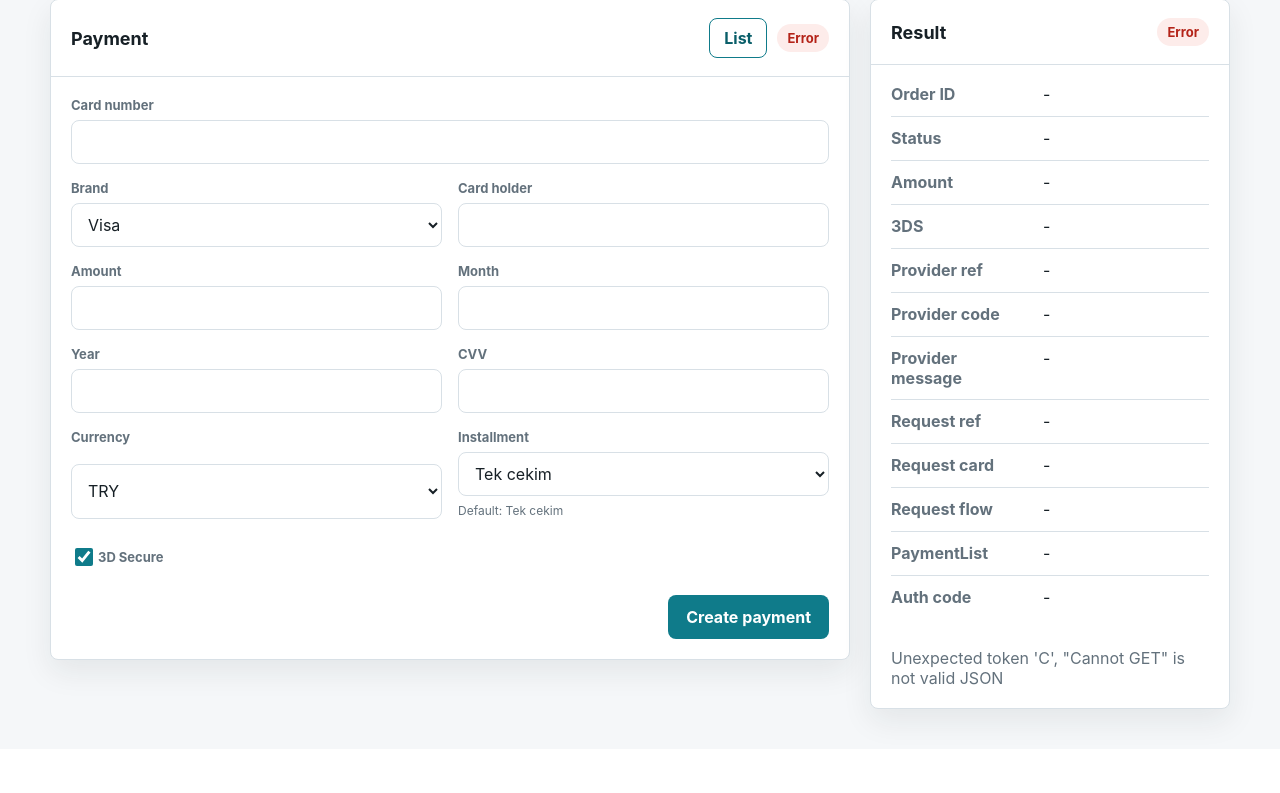
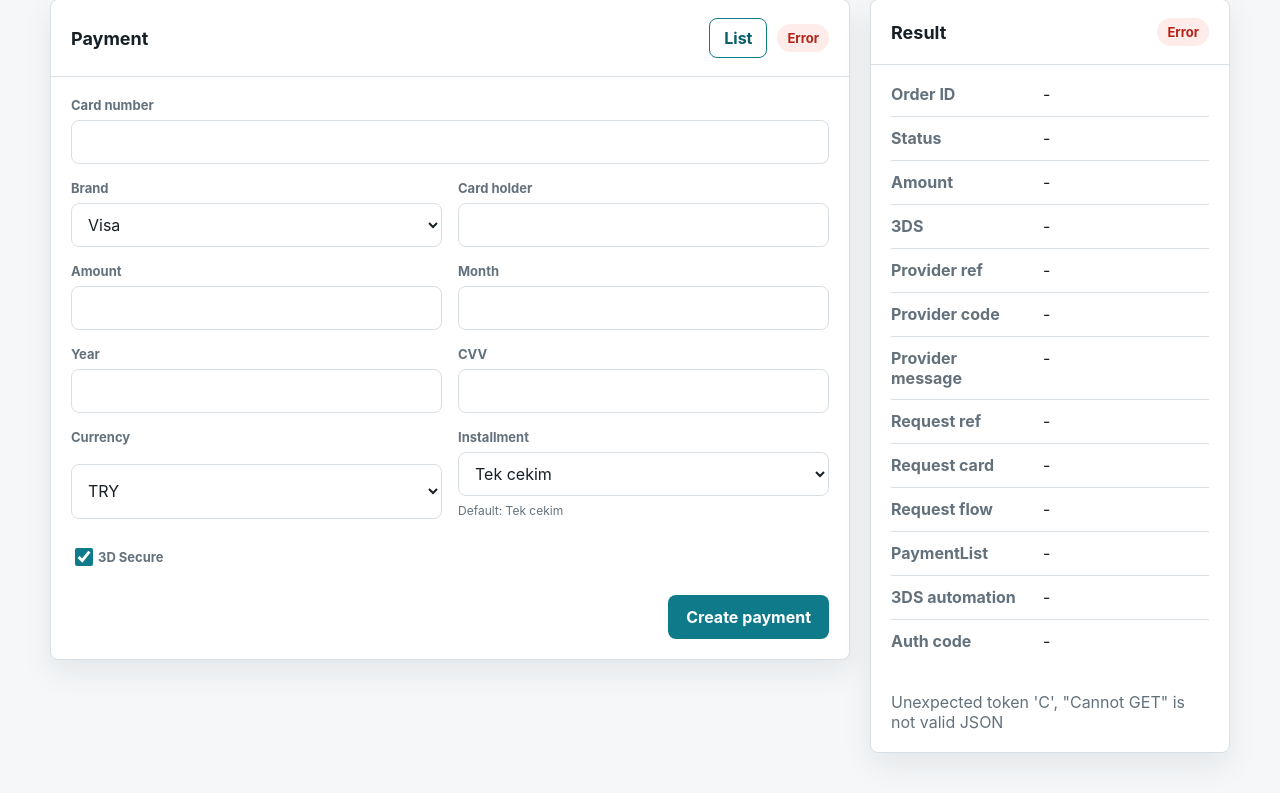
Before and after one commit to canreves/vpos, a Python web app: template src/paynkolay_pos/web/templates/payment.html in a window 1280 px wide. Shown: the part 117-910 px from the top of the page. Before the commit the page ends 853 px from the top, so only its background shows below. Run offline with Jinja, Linux system fonts and the light colour scheme; the template is opened without the code that fills it, so the values that code supplies are empty.

Commit message:
feat: show 3DS automation state in UI

```diff
--- a/src/paynkolay_pos/web/static/js/payment-form.js
+++ b/src/paynkolay_pos/web/static/js/payment-form.js
@@ -39,8 +39,10 @@
     requestFlow: document.getElementById("result-request-flow"),
     paymentListStatus: document.getElementById("result-payment-list-status"),
     paymentListAuth: document.getElementById("result-payment-list-auth"),
+    threeDsAutomation: document.getElementById("result-three-ds-automation"),
   };
   const threeDsLink = document.getElementById("result-three-ds-link");
+  let paymentPoll = null;
 
   function setMessage(text, kind) {
     message.textContent = text;
@@ -63,6 +65,54 @@
     threeDsLink.href = url;
     threeDsLink.classList.remove("hidden");
     threeDsLink.removeAttribute("aria-disabled");
+  }
+
+  function renderThreeDsAutomation(automation) {
+    if (!automation) {
+      resultFields.threeDsAutomation.textContent = "-";
+      return;
+    }
+    const source = automation.otp_source_type || "no-source";
+    const submitted = automation.submitted ? "submitted" : "not-submitted";
+    resultFields.threeDsAutomation.textContent =
+      `${automation.status} ${submitted} source=${source}`;
+  }
+
+  function renderPaymentState(response) {
+    resultFields.status.textContent = response.status;
+    if (response.payment_list) {
+      resultFields.paymentListStatus.textContent =
+        response.payment_list.status || response.payment_list.error || "-";
+      resultFields.paymentListAuth.textContent = response.payment_list.authorization_code || "-";
+    } else {
+      resultFields.paymentListStatus.textContent = "-";
+      resultFields.paymentListAuth.textContent = "-";
+    }
+    renderThreeDsAutomation(response.three_ds_automation);
+  }
+
+  function startPaymentPolling(orderId) {
+    if (paymentPoll !== null) {
+      window.clearInterval(paymentPoll);
+    }
+    paymentPoll = window.setInterval(() => {
+      window.PaynkolayApi.getPayment(orderId)
+        .then((response) => {
+          renderPaymentState(response);
+          const automation = response.three_ds_automation;
+          const automationDone = automation && automation.status !== "running";
+          const statusDone =
+            response.status !== "pending_3ds" && response.status !== "three_ds_rendered";
+          if (automationDone || statusDone) {
+            window.clearInterval(paymentPoll);
+            paymentPoll = null;
+          }
+        })
+        .catch(() => {
+          window.clearInterval(paymentPoll);
+          paymentPoll = null;
+        });
+    }, 2000);
   }
 
   function applySelectedCardFlow(card) {
@@ -461,18 +511,12 @@
         resultFields.requestCard.textContent = "-";
         resultFields.requestFlow.textContent = "-";
       }
-      if (response.payment_list) {
-        resultFields.paymentListStatus.textContent =
-          response.payment_list.status || response.payment_list.error || "-";
-        resultFields.paymentListAuth.textContent = response.payment_list.authorization_code || "-";
-      } else {
-        resultFields.paymentListStatus.textContent = "-";
-        resultFields.paymentListAuth.textContent = "-";
-      }
+      renderPaymentState(response);
       const threeDsUrl = response.three_ds && response.three_ds.render_url;
       if (hasValidThreeDsUrl(threeDsUrl)) {
         showThreeDsLink(threeDsUrl);
         setMessage(response.message, "success");
+        startPaymentPolling(response.order_id);
       } else if (response.requires_3ds && response.status === "pending_3ds") {
         hideThreeDsLink();
         setMessage("3D Secure challenge URL was not returned for this payment.", "error");
--- a/src/paynkolay_pos/web/templates/parallel.html
+++ b/src/paynkolay_pos/web/templates/parallel.html
@@ -111,6 +111,7 @@
                   <th>Class</th>
                   <th>Provider</th>
                   <th>PaymentList</th>
+                  <th>3DS Auto</th>
                   <th>3DS</th>
                   <th>Duration</th>
                 </tr>
--- a/src/paynkolay_pos/web/templates/payment.html
+++ b/src/paynkolay_pos/web/templates/payment.html
@@ -241,6 +241,10 @@
               <dd id="result-payment-list-status">-</dd>
             </div>
             <div>
+              <dt>3DS automation</dt>
+              <dd id="result-three-ds-automation">-</dd>
+            </div>
+            <div>
               <dt>Auth code</dt>
               <dd id="result-payment-list-auth">-</dd>
             </div>
```
Also changed, not shown: src/paynkolay_pos/web/static/js/parallel-runs.js (+10 -0 lines).
